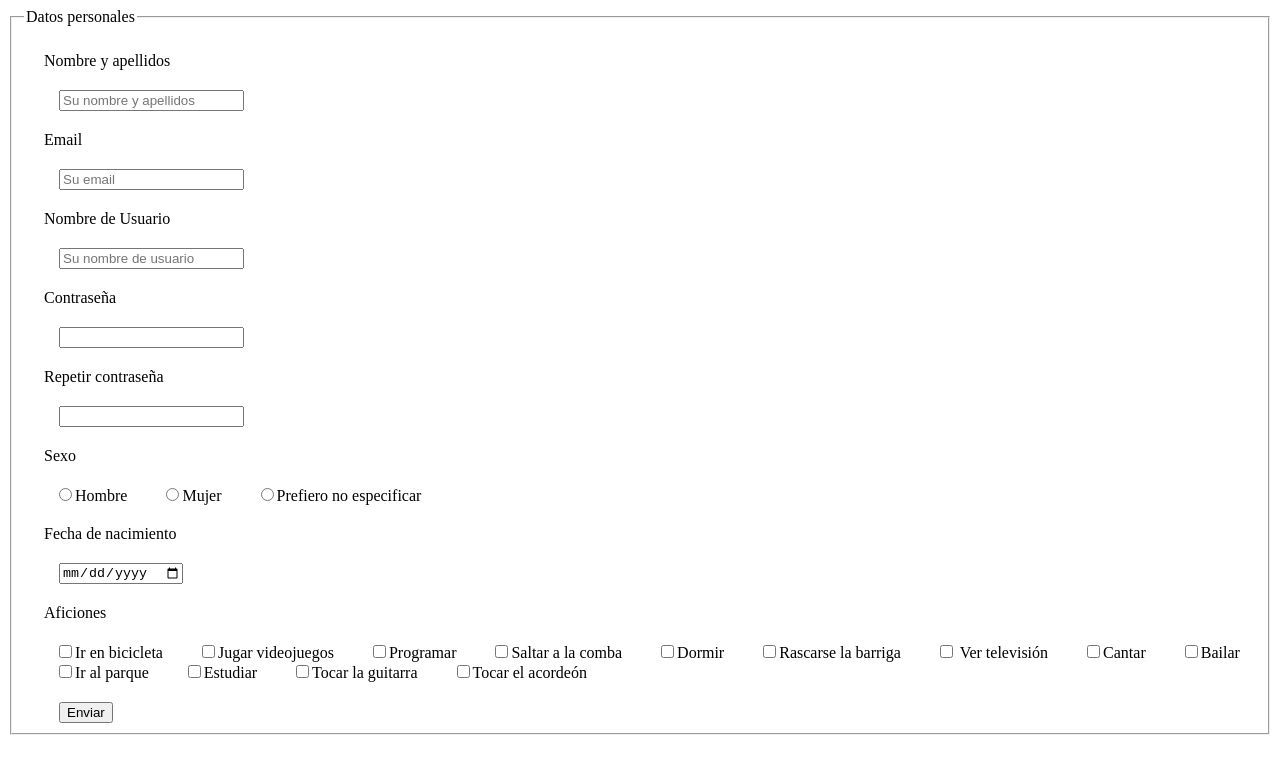
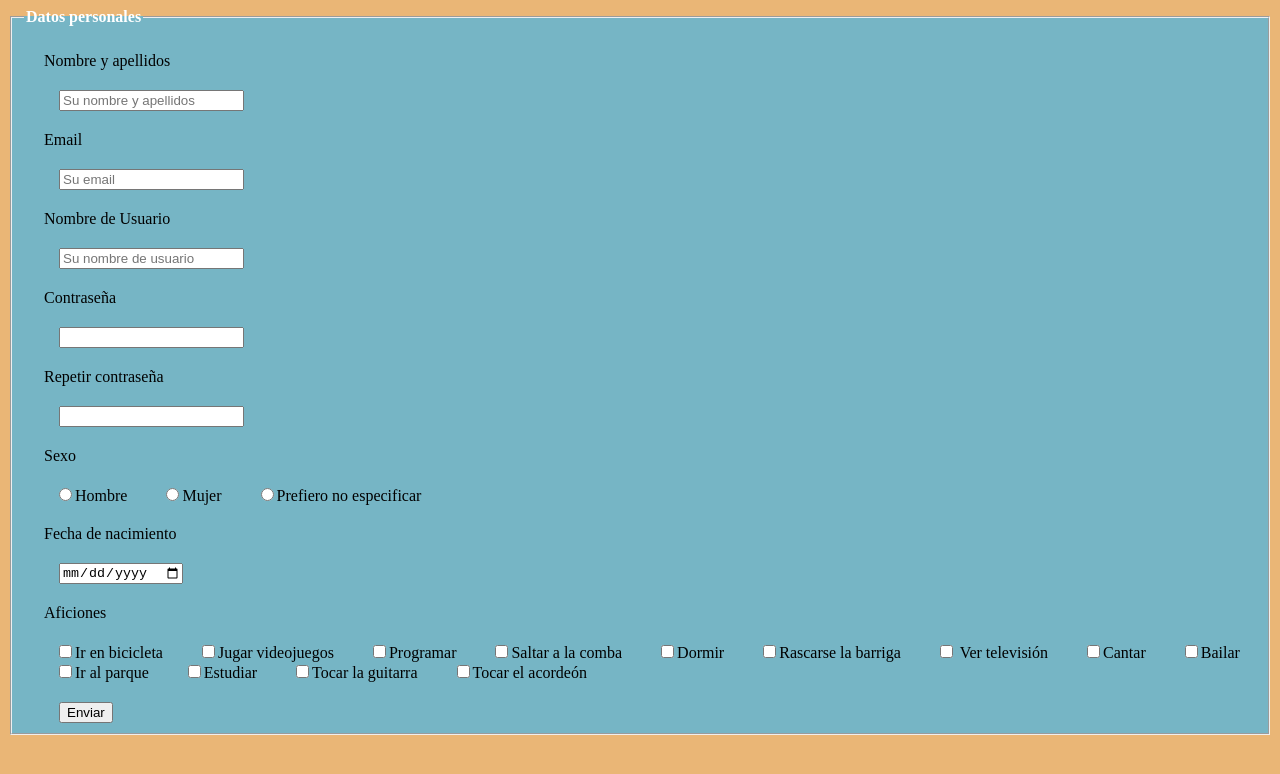
Before and after one commit to GonzalezCortesSergio/Sergio_Gonzalez_Cortes, a plain HTML site: page Lenguaje de marcas/Gonzalez_Cortes_Sergio_Boletin6.2/ejercicio2/ejercicio2.html in a window 1280 px wide. Drawn offline with Linux system fonts and the light colour scheme.

Commit message:
Arreglito en el ejercicio 2 de HTMl

```diff
--- a/Lenguaje de marcas/Gonzalez_Cortes_Sergio_Boletin6.2/ejercicio2/ejercicio2.html
+++ b/Lenguaje de marcas/Gonzalez_Cortes_Sergio_Boletin6.2/ejercicio2/ejercicio2.html
@@ -11,6 +11,21 @@
             box-sizing: border-box;
         }
 
+        body {
+
+            background-color: rgb(234,182,118);
+        }
+
+        fieldset {
+
+            background-color: rgb(118,181,197);
+        }
+
+        legend {
+
+            color: white;
+            font-weight: bold;
+        }
 
 
         label.bloque {
```
